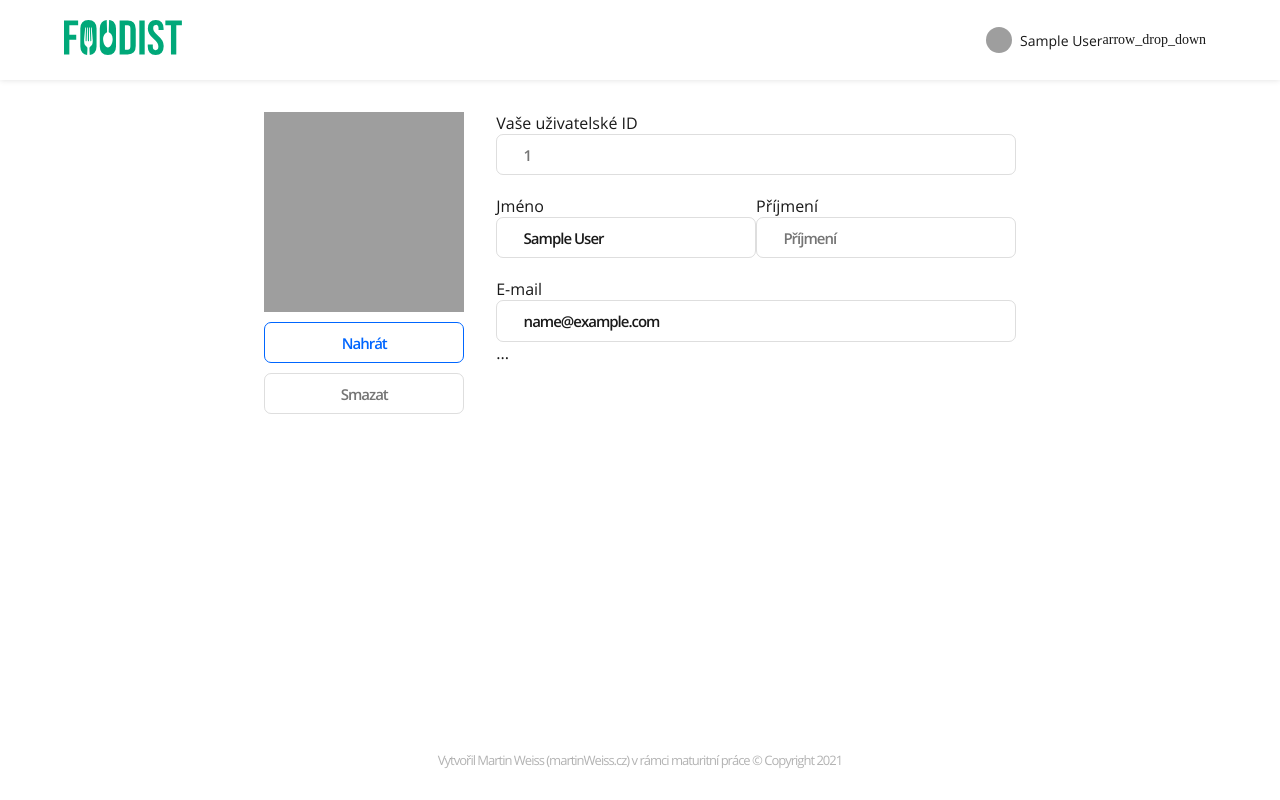
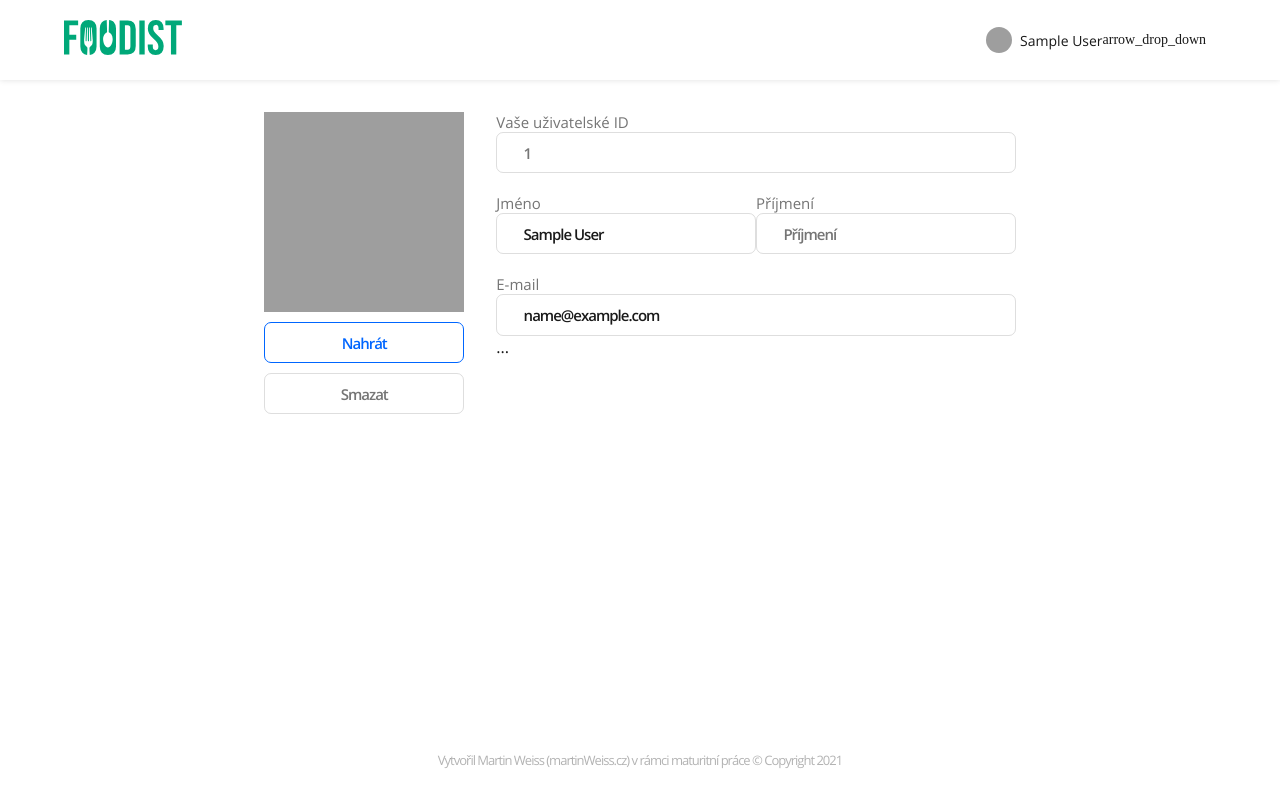
Before and after one commit to MartinWeiss01/foodist, a PHP site: page /profile/index.php in a window 1280 px wide. Run offline with PHP 8.4, Linux system fonts and the light colour scheme; the visitor is signed in with stand-in values (Sample User, id 1); data that the repository does not hold is empty; a stand-in replaces the project's code that opens the database connection; some libraries are stand-ins or nearby versions; some web fonts are replaced; grey boxes are pictures that could not be loaded.

Commit message:
Update profile.css

```diff
--- a/assets/css/profile.css
+++ b/assets/css/profile.css
@@ -47,6 +47,11 @@ input[type="text"]:focus {
     color:var(--save);border-color:var(--save)
 }
 
+label {
+    color:var(--muted-col);
+    font-size:15px
+}
+
 .profile-controller.save {color:var(--save);border-color:var(--save)}
 .profile-controller.save:hover {color:white;border-color:var(--save);background:var(--save)}
 .profile-controller.decline {color:var(--muted-col)}
```
